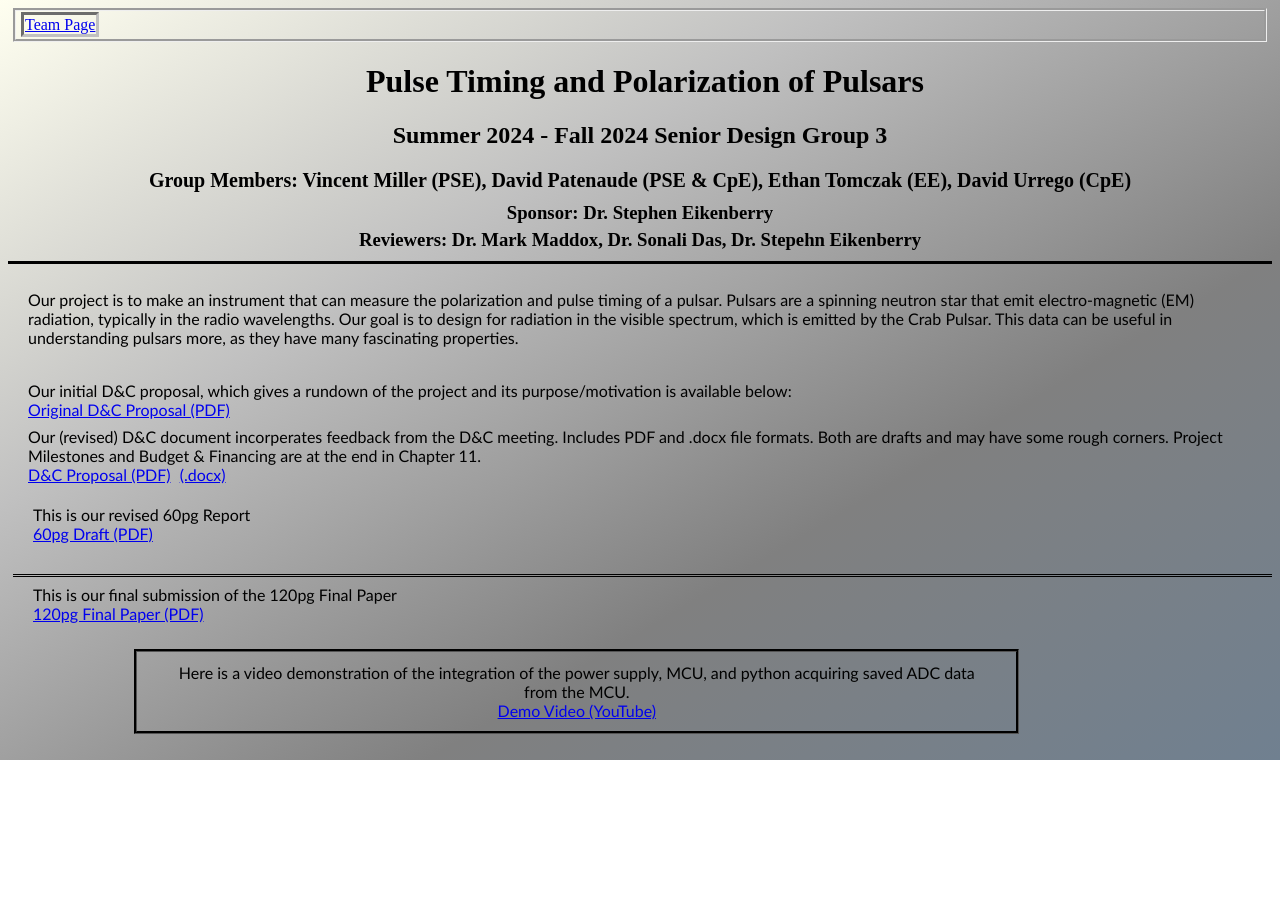
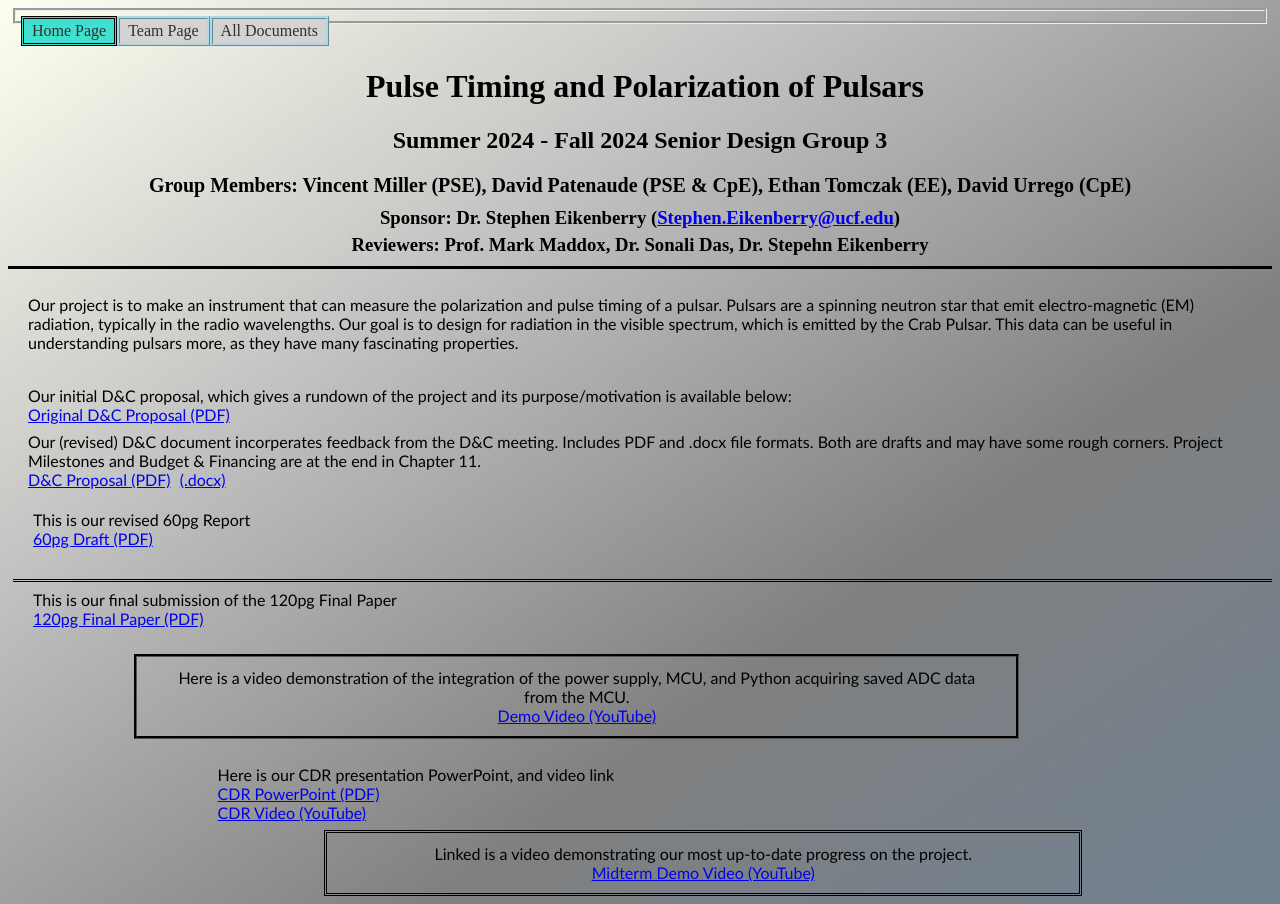
Before and after one commit to AldenP/Pulsar-Instrument-Package, a plain HTML site: page Website/index.html in a window 1280 px wide. Before the commit the page ends 800 px from the top, so only its background shows below. Drawn offline with Linux system fonts and the light colour scheme.

Commit message:
Updates to Website HTML to include files and video links from SD2. Includes nav bar revamp and styling.

```diff
--- a/Website/index.html
+++ b/Website/index.html
@@ -5,18 +5,25 @@
         <title>Su24Fa24 SD Group 3</title>
     </head>
     <body>
-        <div class="navBar"><a id="teamPage" href="./pages/about.html" target="_self">Team Page</a></div>
-
+        <div class="navBar">
+            <ul class="navBarList">
+                <li class="navLI"><a class="navLink active" href="./index.html" target="_self">Home Page</a></li>
+                <li class="navLI"><a class="navLink" href="./pages/about.html" target="_self">Team Page</a></li>
+                <li class="navLI"><a class="navLink" href="./pages/docs.html" target="_self">All Documents</a></li>
+            </ul>
+        </div>
+        <br>
         <h1 style="text-align: center;">Pulse Timing and Polarization of Pulsars</h1>
         <h2 style="text-align: center">Summer 2024 - Fall 2024 Senior Design Group 3</h2>
         <div id="nameDiv">
-        <h3 id="grpMem">Group Members: Vincent Miller (PSE), David Patenaude (PSE & CpE), Ethan Tomczak (EE), David Urrego (CpE)</h3>
-        <h3 id="sponsor">Sponsor: Dr. Stephen Eikenberry</h3>
-        <h3 id="reviewers">Reviewers: Dr. Mark Maddox, Dr. Sonali Das, Dr. Stepehn Eikenberry</h3>
+            <h3 id="grpMem">Group Members: Vincent Miller (PSE), David Patenaude (PSE & CpE), Ethan Tomczak (EE), David Urrego (CpE)</h3>
+            <h3 id="sponsor">Sponsor: Dr. Stephen Eikenberry
+                (<a title="Dr. Eikenberry's Email" href="mailto:stephen.eikenberry@ucf.edu">Stephen.Eikenberry@ucf.edu</a>)</h3>
+            <h3 id="reviewers">Reviewers: Prof. Mark Maddox, Dr. Sonali Das, Dr. Stepehn Eikenberry</h3>
         </div>
         <br>
         <div>
-            <p> Our project is to make an instrument that can measure the polarization and pulse timing of a pulsar.
+            <p id="aboutParagraph"> Our project is to make an instrument that can measure the polarization and pulse timing of a pulsar.
                 Pulsars are a spinning neutron star that emit electro-magnetic (EM) radiation, typically in the radio wavelengths.
                 Our goal is to design for radiation in the visible spectrum, which is emitted by the Crab Pulsar.
                 This data can be useful in understanding pulsars more, as they have many fascinating properties.
@@ -49,11 +56,26 @@
             </p>
         </div>
         <br>
-        <div id="demoVideo">
-            <p> Here is a video demonstration of the integration of the power supply, MCU, and python acquiring saved ADC data from the MCU.
+        <div id="demoVideo1">
+            <p> Here is a video demonstration of the integration of the power supply, MCU, and Python acquiring saved ADC data from the MCU.
                 <br><a title="Demo Video for Group 3" href="https://youtu.be/6pZ-llzAMOg" target="_blank">Demo Video (YouTube)</a>
             </p>
         </div>
         <br>
+        <div id="sd2">
+            <div id="sd2_CDR">
+                <p>Here is our CDR presentation PowerPoint, and video link
+                    <br><a title="CDR PowerPoint PDF" href="./CDR_Group_3.pdf" target="_blank">CDR PowerPoint (PDF)</a>
+                    <br><a title="CDR Video Presentation" href="https://youtu.be/eqeza5R5oB4" target="_blank">CDR Video (YouTube)</a>
+                </p>
+
+            </div>
+            <div id="sd2_MT_Demo">
+                <p> Linked is a video demonstrating our most up-to-date progress on the project.
+                    <br><a title="Senior Design 2 Midterm Demo Video for Group 3" href="https://youtu.be/Obz8N0nY9Y4" target="_blank">
+                        Midterm Demo Video (YouTube)</a>
+                </p>
+            </div>
+        </div>
     </body>
 </html>
--- a/Website/styles.css
+++ b/Website/styles.css
@@ -18,7 +18,6 @@ p {
 .list {
     font-family :'Trebuchet MS';
     /* padding: left 10px; */
-
 }
 #grpMem {
     margin: 10px 10px 10px 10px;
@@ -32,25 +31,17 @@ p {
 #reviewers {
     margin: 5px 10px 10px 10px;
     text-align: center;
-
 }
 #nameDiv {
     border: solid;
     border-width: 0px 0px 3px;
-
 }
-.navBar {
-    margin: 5px;
-    padding: 5px;
-    border-style: groove;
-    border-width: 3px;
-}
-#teamPage {
+/* #teamPage {
     padding: 1px;
     border-style: inset;
     border-width: 3px;
     border-color: silver;
-}
+} */
 .aboutList {
     padding: 3px 0px;
 }
@@ -72,7 +63,7 @@ p {
     border-top-style: double;
 
 }
-#demoVideo {
+#demoVideo1 {
     /* margin: auto; */
     margin-left: 10%;
     margin-right: 20%;
@@ -82,3 +73,60 @@ p {
     border-style: groove;
     border-color: black;
 }
+#sd2_CDR {
+    margin-left: 15%;
+    margin-right: 10%;
+}
+#sd2_MT_Demo {
+    margin-left: 25%;
+    margin-right: 15%;
+    padding: 3px;
+
+    text-align: center;
+    border-style: double;
+    border-color: black;
+}
+/* Horizontal Navigation Bar Classes and Styles */
+.navBar {
+    margin: 5px;
+    padding: 5px;
+    /* border-radius: 10px; */
+    border-style: groove;
+    border-width: 3px;
+}
+.navBarList {   /* an instance of <ul>*/
+    list-style-type: none;
+    margin: 0;
+    padding: 0;
+    background-color:blue;
+}
+.navLI {        /*an instance of <li>*/
+    float: left;
+}
+.navLink {      /* an instance of <a>*/
+    display: block;
+    float: left;
+    padding: 3px 8px;
+    background-color:lightgray;
+    /* background-image: linear-gradient(to top-right, ivory, darkgray, slategray, darkgray, ivory); */
+    background-size: auto;
+    background-repeat: none;
+    text-decoration: none;
+    color: #303030;
+    border-style: ridge;
+    border-color:lightblue;
+    border-width: 3px;
+}
+.navLink:hover:not(.active) {
+    background-color: slategray;
+    border-color: black;
+    border-style: solid;
+    border-width: 3px;
+    color: aliceblue;
+}
+.active {       /* instance of <a>*/
+    background-color: turquoise;
+    border-style: double;
+    border-width: 3px;
+    border-color: black;
+}
```
Also changed, not shown: Website/pages/about.html (+6 -3 lines), Website/pages/docs.html (added, +21 -0 lines), 1 other file.
